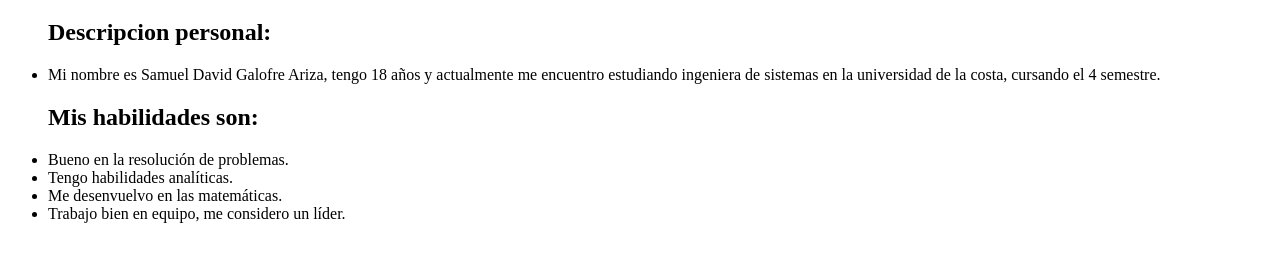
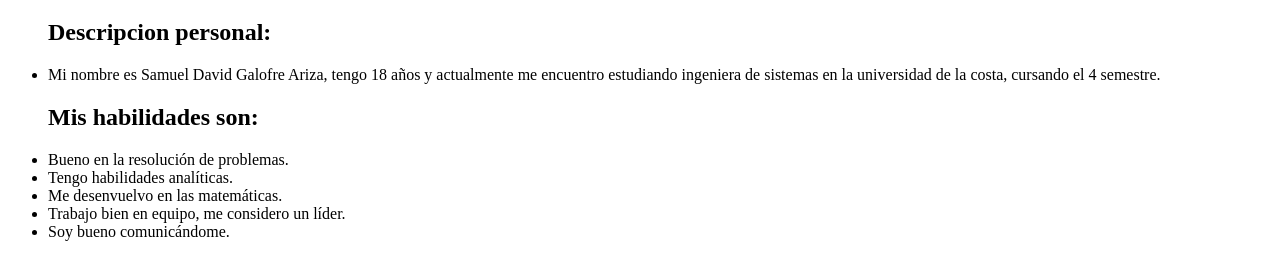
Before and after one commit to samuelga23/Punto-1, a plain HTML site: page index.html in a window 1280 px wide. Shown: the part 61-338 px from the top of the page. Drawn offline with Linux system fonts and the light colour scheme.

Commit message:
seventh commit develop

```diff
--- a/index.html
+++ b/index.html
@@ -15,6 +15,7 @@
         <li>Tengo habilidades analíticas.</li>
         <li>Me desenvuelvo en las matemáticas. </li>
         <li>Trabajo bien en equipo, me considero un líder. </li>
+        <li>Soy bueno comunicándome. </li>
     </ul>
 </body>
 </html>
```
